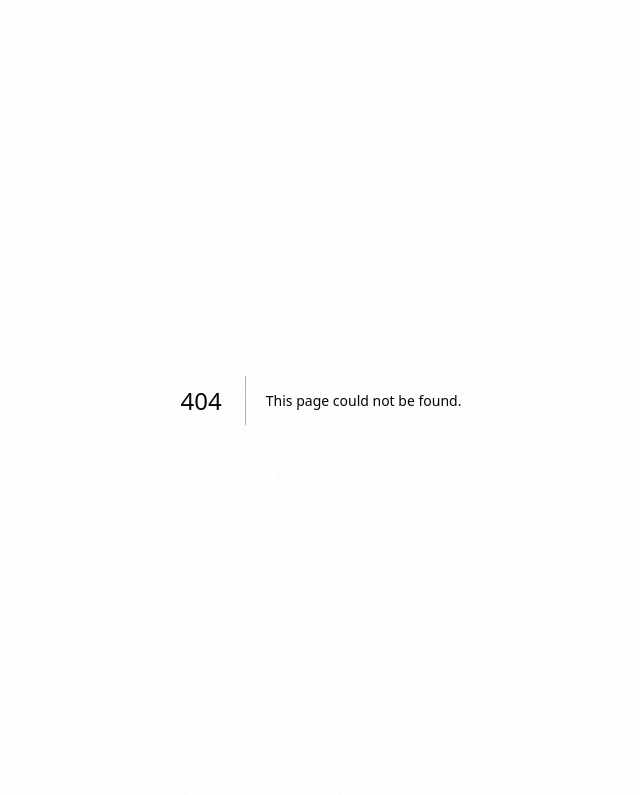
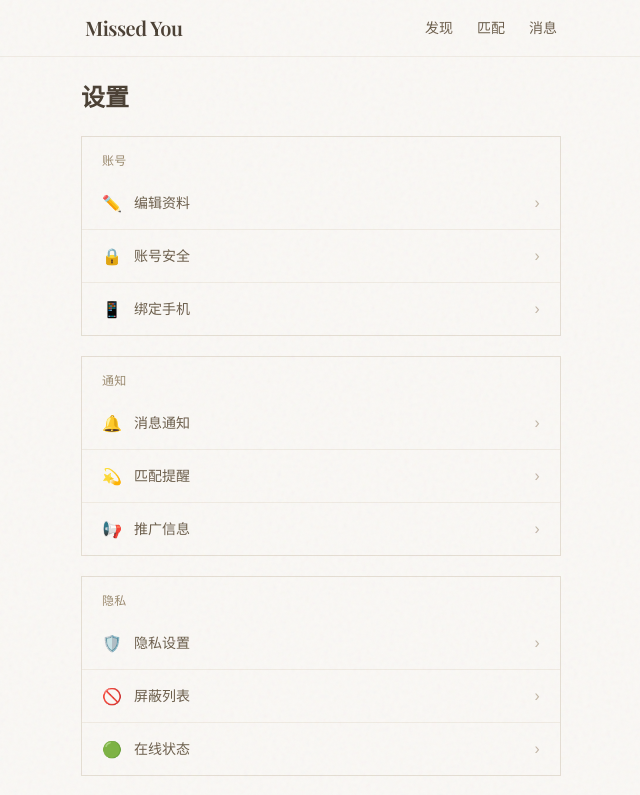
Before and after one commit to mcyy2129/missed-you, a Next.js app: page /settings in a window 1280 px wide. Before the commit this address had no page. Shown: the top 795 px of the page, without its empty margins (319-959 px from the left). Built offline with nearby package versions, Linux system fonts and the light colour scheme; a web font is replaced by a local one.

Commit message:
feat(profile): add profile page, settings page, PhotoGrid, and fix BottomNav link

```diff
--- /dev/null
+++ b/app/profile/page.tsx
@@ -0,0 +1,118 @@
+'use client';
+
+import { Suspense } from 'react';
+import { useSearchParams } from 'next/navigation';
+import { motion } from 'framer-motion';
+import { useApp } from '@/lib/store';
+import Navbar from '@/components/layout/Navbar';
+import BottomNav from '@/components/layout/BottomNav';
+import Avatar from '@/components/ui/Avatar';
+import Button from '@/components/ui/Button';
+import InterestTags from '@/components/profile/InterestTags';
+import PhotoGrid from '@/components/profile/PhotoGrid';
+
+function ProfileContent() {
+  const searchParams = useSearchParams();
+  const id = searchParams.get('id');
+  const { currentUser, getUser, matchedUsers } = useApp();
+
+  const isOwn = !id || id === 'current';
+  const user = isOwn ? currentUser : getUser(id);
+
+  if (!user) {
+    return (
+      <div className="min-h-screen bg-cream-50">
+        <Navbar />
+        <main className="mx-auto max-w-lg px-4 pt-20 pb-28 flex flex-col items-center justify-center">
+          <p className="text-sm text-bronze-500">用户不存在</p>
+        </main>
+        <BottomNav />
+      </div>
+    );
+  }
+
+  const isMatched = matchedUsers.has(user.id);
+
+  return (
+    <div className="min-h-screen bg-cream-50">
+      <Navbar />
+
+      <main className="mx-auto max-w-lg px-4 pt-20 pb-28">
+        <motion.div
+          initial={{ opacity: 0, y: 20 }}
+          animate={{ opacity: 1, y: 0 }}
+          transition={{ duration: 0.5 }}
+        >
+          {/* Header */}
+          <div className="flex items-center justify-between mb-6">
+            <h1 className="text-2xl font-display font-semibold text-brown-800">
+              {isOwn ? '我的主页' : '个人资料'}
+            </h1>
+            {isOwn && (
+              <Button
+                variant="ghost"
+                size="sm"
+                onClick={() => (window.location.href = '/settings')}
+              >
+                ⚙️ 设置
+              </Button>
+            )}
+          </div>
+
+          {/* Profile Info Card */}
+          <div className="bg-cream-50 rounded-card p-6 shadow-md mb-6">
+            <div className="flex items-center gap-5 mb-4">
+              <Avatar src={user.avatar} alt={user.name} size="xl" />
+              <div>
+                <h2 className="text-xl font-semibold text-brown-800">
+                  {user.name}
+                  <span className="text-sm font-normal text-bronze-500 ml-2">{user.age}岁</span>
+                </h2>
+                <p className="text-sm text-brown-600 mt-0.5">{user.city}</p>
+              </div>
+            </div>
+
+            <p className="text-sm text-brown-600 leading-relaxed mb-4">
+              {user.bio}
+            </p>
+
+            <InterestTags interests={user.interests} />
+
+            {!isOwn && (
+              <div className="flex gap-3 mt-5">
+                <Button variant="primary" size="md" className="flex-1">
+                  {isMatched ? '发消息' : '喜欢'}
+                </Button>
+                <Button variant="secondary" size="md" className="flex-1">
+                  返回
+                </Button>
+              </div>
+            )}
+          </div>
+
+          {/* Photo Grid */}
+          <div className="mb-6">
+            <h3 className="text-lg font-semibold text-brown-800 mb-3">相册</h3>
+            <PhotoGrid photos={user.photos} editable={isOwn} />
+          </div>
+        </motion.div>
+      </main>
+
+      <BottomNav />
+    </div>
+  );
+}
+
+export default function ProfilePage() {
+  return (
+    <Suspense
+      fallback={
+        <div className="min-h-screen bg-cream-50 flex items-center justify-center">
+          <p className="text-sm text-bronze-500">加载中...</p>
+        </div>
+      }
+    >
+      <ProfileContent />
+    </Suspense>
+  );
+}
--- /dev/null
+++ b/app/settings/page.tsx
@@ -0,0 +1,142 @@
+'use client';
+
+import { motion } from 'framer-motion';
+import { useApp } from '@/lib/store';
+import Navbar from '@/components/layout/Navbar';
+import BottomNav from '@/components/layout/BottomNav';
+import Avatar from '@/components/ui/Avatar';
+
+const settingsGroups = [
+  {
+    title: '账号',
+    items: [
+      { label: '编辑资料', icon: '✏️' },
+      { label: '账号安全', icon: '🔒' },
+      { label: '绑定手机', icon: '📱' },
+    ],
+  },
+  {
+    title: '通知',
+    items: [
+      { label: '消息通知', icon: '🔔' },
+      { label: '匹配提醒', icon: '💫' },
+      { label: '推广信息', icon: '📢' },
+    ],
+  },
+  {
+    title: '隐私',
+    items: [
+      { label: '隐私设置', icon: '🛡️' },
+      { label: '屏蔽列表', icon: '🚫' },
+      { label: '在线状态', icon: '🟢' },
+    ],
+  },
+  {
+    title: '关于',
+    items: [
+      { label: '关于我们', icon: 'ℹ️' },
+      { label: '用户协议', icon: '📄' },
+      { label: '隐私政策', icon: '📋' },
+      { label: '联系我们', icon: '💌' },
+    ],
+  },
+];
+
+const container = {
+  hidden: { opacity: 0 },
+  visible: {
+    opacity: 1,
+    transition: { staggerChildren: 0.05 },
+  },
+};
+
+const item = {
+  hidden: { opacity: 0, y: 10 },
+  visible: { opacity: 1, y: 0 },
+};
+
+export default function SettingsPage() {
+  const { currentUser } = useApp();
+
+  return (
+    <div className="min-h-screen bg-cream-50">
+      <Navbar />
+
+      <main className="mx-auto max-w-lg px-4 pt-20 pb-28">
+        <motion.div
+          initial={{ opacity: 0, y: 20 }}
+          animate={{ opacity: 1, y: 0 }}
+          transition={{ duration: 0.5 }}
+        >
+          <h1 className="text-2xl font-display font-semibold text-brown-800 mb-6">
+            设置
+          </h1>
+
+          {/* Profile Summary Card */}
+          {currentUser && (
+            <motion.div
+              className="bg-cream-50 rounded-card p-5 shadow-md mb-6 flex items-center gap-4 cursor-pointer"
+              whileHover={{ y: -2 }}
+              transition={{ type: 'spring', stiffness: 300, damping: 25 }}
+              onClick={() => (window.location.href = '/profile')}
+            >
+              <Avatar src={currentUser.avatar} alt={currentUser.name} size="lg" />
+              <div className="flex-1">
+                <h3 className="text-base font-semibold text-brown-800">
+                  {currentUser.name}
+                </h3>
+                <p className="text-xs text-brown-600">
+                  {currentUser.age}岁 · {currentUser.city}
+                </p>
+              </div>
+              <span className="text-brown-600 text-lg">›</span>
+            </motion.div>
+          )}
+
+          {/* Settings Groups */}
+          <motion.div
+            variants={container}
+            initial="hidden"
+            animate="visible"
+            className="flex flex-col gap-5"
+          >
+            {settingsGroups.map((group) => (
+              <motion.div
+                key={group.title}
+                variants={item}
+                className="bg-cream-50 border border-cream-200 rounded-card overflow-hidden"
+              >
+                <h4 className="px-5 pt-4 pb-2 text-xs font-medium text-bronze-500 uppercase tracking-wide">
+                  {group.title}
+                </h4>
+                {group.items.map((settingItem, idx) => (
+                  <div
+                    key={settingItem.label}
+                    className={`flex items-center justify-between px-5 py-3.5 cursor-pointer hover:bg-cream-100/50 transition-colors ${
+                      idx < group.items.length - 1 ? 'border-b border-cream-100' : ''
+                    }`}
+                  >
+                    <div className="flex items-center gap-3">
+                      <span className="text-base">{settingItem.icon}</span>
+                      <span className="text-sm text-brown-700">{settingItem.label}</span>
+                    </div>
+                    <span className="text-brown-600/50 text-sm">›</span>
+                  </div>
+                ))}
+              </motion.div>
+            ))}
+          </motion.div>
+
+          {/* Logout */}
+          <div className="mt-8 text-center">
+            <button className="text-sm text-bronze-500 hover:text-bronze-400 transition-colors">
+              退出登录
+            </button>
+          </div>
+        </motion.div>
+      </main>
+
+      <BottomNav />
+    </div>
+  );
+}
--- a/components/layout/BottomNav.tsx
+++ b/components/layout/BottomNav.tsx
@@ -7,7 +7,7 @@ import { motion } from 'framer-motion';
 const tabs = [
   { href: '/', label: '发现', icon: '🏠' },
   { href: '/match', label: '匹配', icon: '💫' },
-  { href: '/messages', label: '消息', icon: '💬' },
+  { href: '/chat', label: '消息', icon: '💬' },
   { href: '/profile', label: '我的', icon: '👤' },
 ];
 
--- /dev/null
+++ b/components/profile/PhotoGrid.tsx
@@ -0,0 +1,56 @@
+'use client';
+
+import { motion } from 'framer-motion';
+
+interface PhotoGridProps {
+  photos: string[];
+  editable?: boolean;
+}
+
+const container = {
+  hidden: { opacity: 0 },
+  visible: {
+    opacity: 1,
+    transition: { staggerChildren: 0.06 },
+  },
+};
+
+const item = {
+  hidden: { opacity: 0, scale: 0.9 },
+  visible: { opacity: 1, scale: 1 },
+};
+
+export default function PhotoGrid({ photos, editable = false }: PhotoGridProps) {
+  const slots = Array.from({ length: 6 }, (_, i) => photos[i] || null);
+
+  return (
+    <motion.div
+      variants={container}
+      initial="hidden"
+      animate="visible"
+      className="grid grid-cols-3 gap-2"
+    >
+      {slots.map((photo, i) => (
+        <motion.div
+          key={i}
+          variants={item}
+          className={`aspect-square rounded-card overflow-hidden ${
+            photo
+              ? ''
+              : 'bg-cream-100 border-2 border-dashed border-cream-200 flex items-center justify-center'
+          }`}
+        >
+          {photo ? (
+            <img
+              src={photo}
+              alt={`照片 ${i + 1}`}
+              className="w-full h-full object-cover"
+            />
+          ) : editable ? (
+            <span className="text-2xl text-cream-200">+</span>
+          ) : null}
+        </motion.div>
+      ))}
+    </motion.div>
+  );
+}
```
